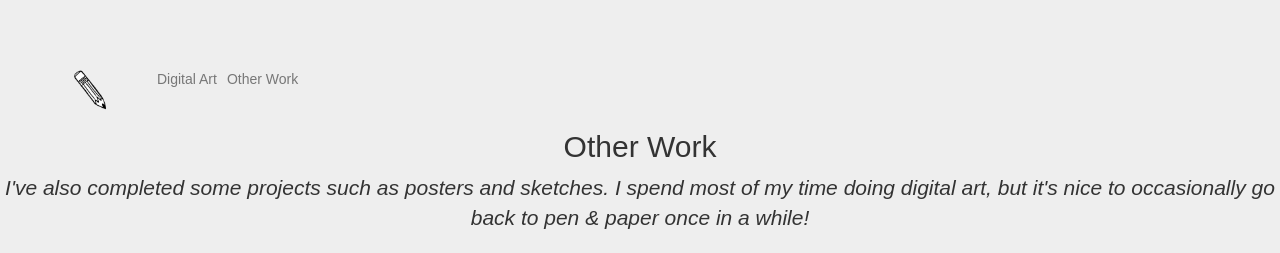
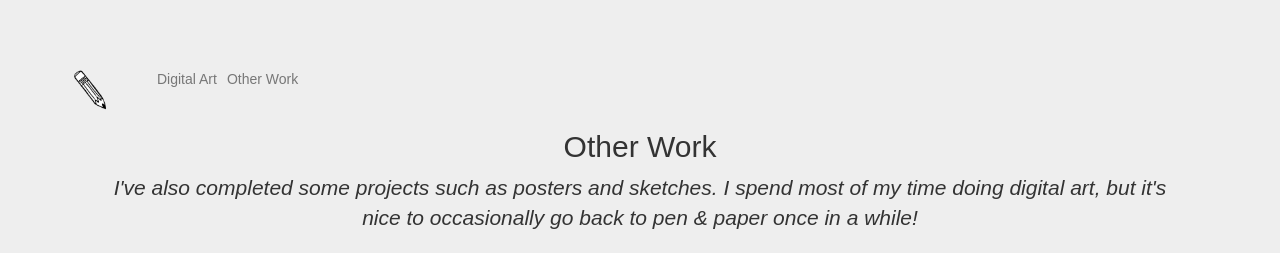
Before and after one commit to ImogenRL/CFG-Portfolio, a plain HTML site: page other.html in a window 1280 px wide. Shown: the top 253 px of the page. Drawn offline with nearby package versions, Linux system fonts and the light colour scheme.

Commit message:
margins2

```diff
--- a/css/index.css
+++ b/css/index.css
@@ -2,6 +2,7 @@
   font-family: sans-serif;
   text-align: center;
 }
+
 
 #me {
   text-align: center;
@@ -22,9 +23,7 @@ h1 {
   font-size: 90;
 }
 
-body {
-  background-color: #E7D9D9;
-}
+
 
 * {box-sizing:border-box}
 
--- a/css/other.css
+++ b/css/other.css
@@ -17,3 +17,8 @@ p {
   font-size: 20;
   font-style: italic;
 }
+
+#ow {
+  margin-left: 100px;
+  margin-right: 100px;
+}
--- a/css/work.css
+++ b/css/work.css
@@ -5,12 +5,13 @@
 .dw{
   font-size: 200px;
   text-align: center;
+  margin-left: 100px;
+  margin-right: 100px;
 }
 
 p {
   text-align: center;
   font-size: 500px;
-  font-style: italic;
 }
 
 <style>
--- a/other.html
+++ b/other.html
@@ -33,7 +33,7 @@
       </div>
     </nav>
 
-    <div id="Other">
+    <div id="ow">
     <h2> Other Work </h2>
 
     <p> I've also completed some projects such as posters and sketches. I spend most of my time doing digital art, but it's nice to occasionally go back to pen & paper once in a while!</p>
```
